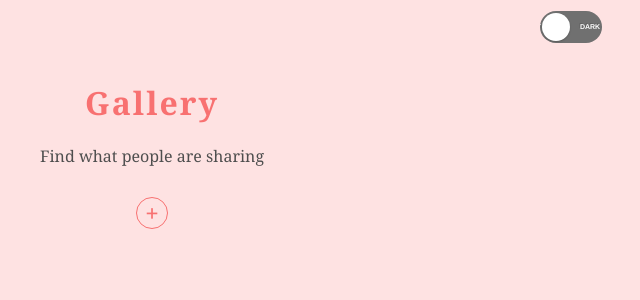
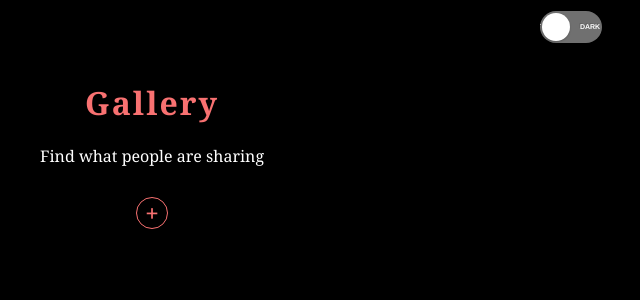
Before and after one commit to mansoorameen/gallery-web-react, a React (Create React App) app: page / in a window 1280 px wide. Shown: the top 300 px of the page, without its empty margins (488-1128 px from the left). Built offline with nearby package versions, Linux system fonts and the light colour scheme; no server answers; the database is empty.

Commit message:
feat: added localstorage to save theme

```diff
--- a/src/App.js
+++ b/src/App.js
@@ -1,4 +1,4 @@
-import React, { useState } from 'react';
+import React, { useEffect, useState } from 'react';
 import ImageGrid from './comps/ImageGrid';
 import Modal from './comps/Modal';
 // import Title from './comps/Title';
@@ -11,11 +11,25 @@ const StyledApp = styled.div``;
 function App() {
 
   const [ selectedImg, setSelectedImg ] = useState(null);
-  const [theme, setTheme] = useState("light");
+  const [theme, setTheme] = useState("");
 
   const themeToggler = () => {
     theme === "light" ? setTheme("dark") : setTheme("light");
+
   };
+
+  useEffect(()=>{
+    const data = localStorage.getItem('data')
+
+    if(data){
+      setTheme(JSON.parse(data))
+     }
+
+    },[])
+
+    useEffect(()=>{
+      localStorage.setItem('data',JSON.stringify(theme))
+    })
 
   return (
     <ThemeProvider theme={theme === "light" ? lightTheme : darkTheme}>
```
